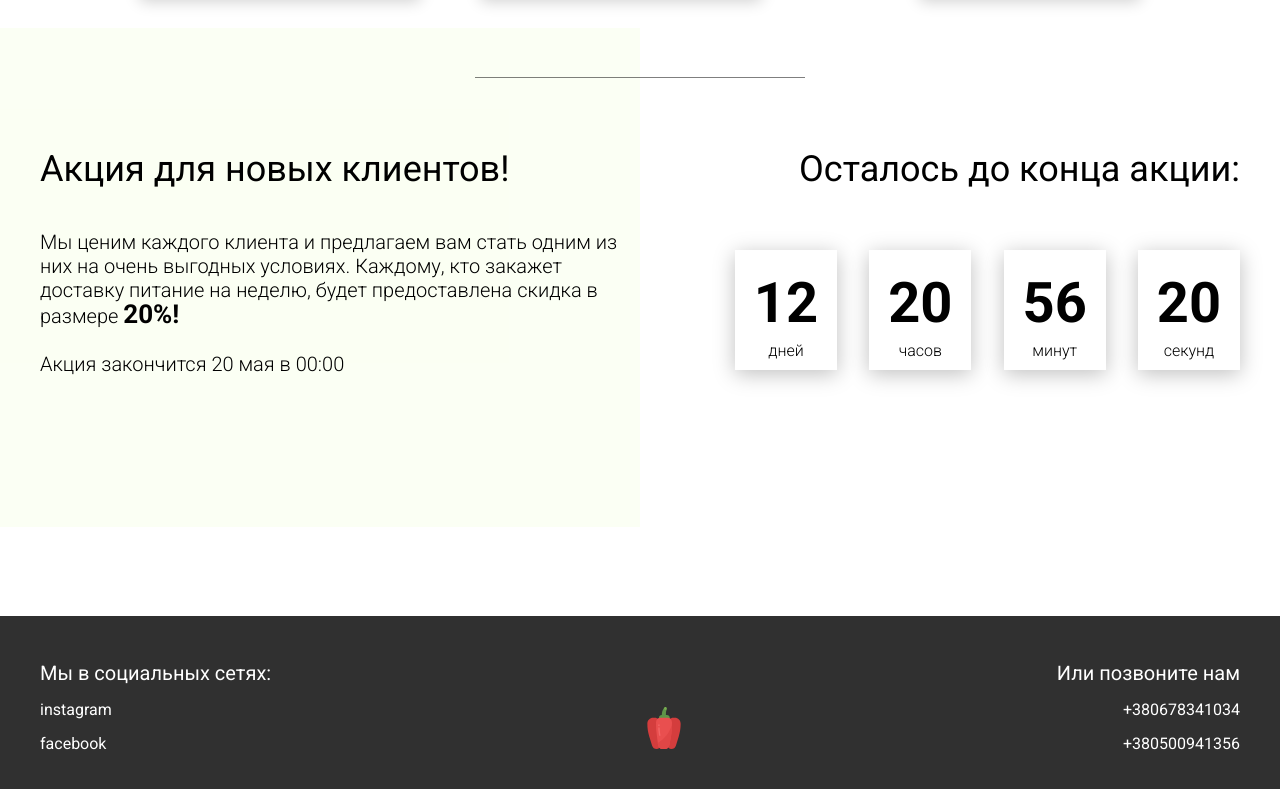
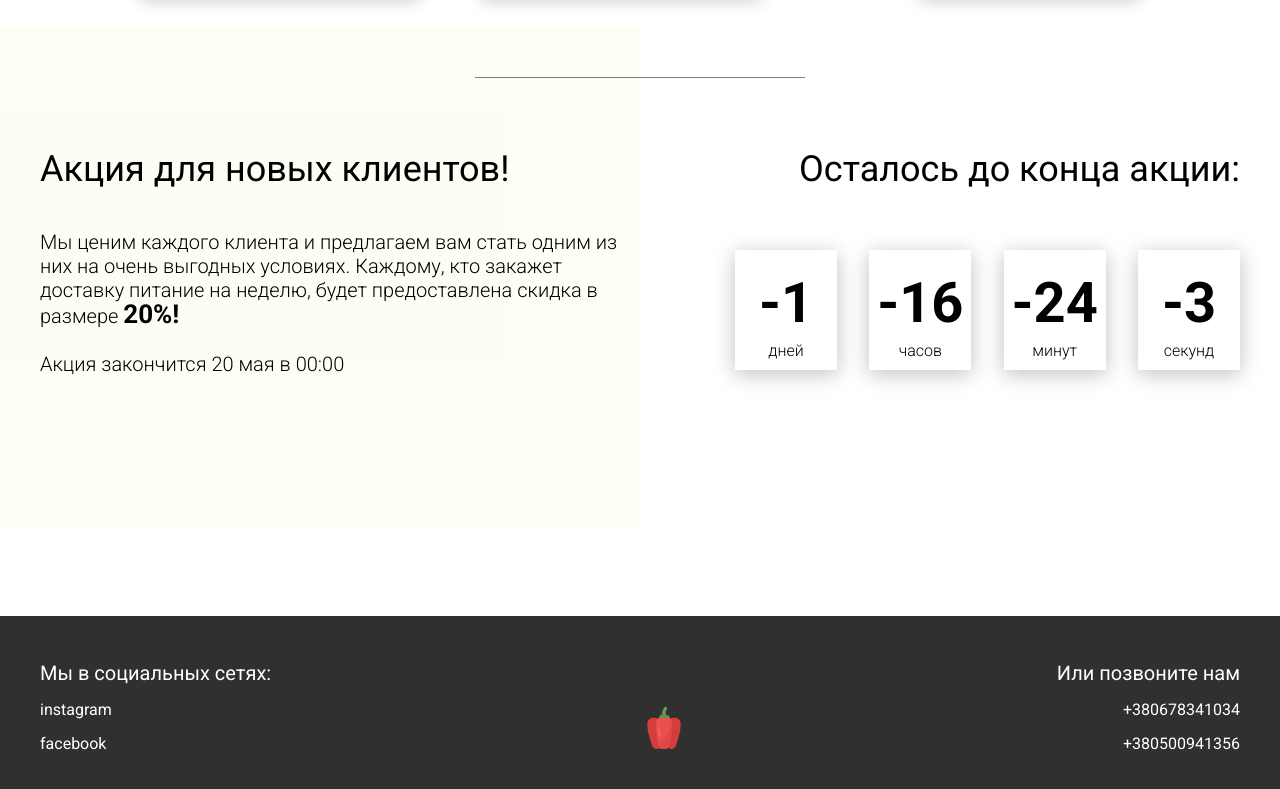
Before and after one commit to mrxyrma/food, a plain HTML site: page index.html in a window 1280 px wide. Shown: the part 3448-4237 px from the top of the page. Drawn offline with Linux system fonts and the light colour scheme.

Commit message:
ДЗ из 4 части 8 урока

```diff
--- a/index.html
+++ b/index.html
@@ -18,7 +18,7 @@
             </nav>
         </div>
         <div class="header__right-block">
-            <button class="btn btn_white">Связаться с нами</button>
+            <button data-modal class="btn btn_white">Связаться с нами</button>
         </div>
     </header>
     <div class="sidepanel">
@@ -86,7 +86,7 @@
                 </div>
             </div>
             <div class="offer__action">
-                <button class="btn btn_dark">Связаться с нами</button>
+                <button data-modal class="btn btn_dark">Связаться с нами</button>
             </div>
         </div>
         <div class="container">
--- a/js/script.js
+++ b/js/script.js
@@ -3,7 +3,7 @@ document.addEventListener('DOMContentLoaded', () => {
         tabs = document.querySelectorAll('.tabheader__item'),
         tabsContent = document.querySelectorAll('.tabcontent');
 
-
+  //Tabs
   function hideTabContent() {
     tabsContent.forEach(item => {
       item.style.display = 'none';
@@ -34,4 +34,59 @@ document.addEventListener('DOMContentLoaded', () => {
       });
     }
     });
+
+    //Timer
+    const endtime = '2022-11-9';
+
+    function getTimeRemaining(endtime) {
+      const t = Date.parse(endtime) - Date.parse(new Date()),
+            days = Math.floor(t / (1000 * 60 * 60 * 24)),
+            hours = Math.floor((t / (1000 * 60 * 60)) % 24),
+            minutes = Math.floor((t / (1000 * 60)) % 60),
+            seconds = Math.floor((t / 1000) % 60);
+
+      return {
+        'total': t,
+        'days': days,
+        'hours': hours,
+        'minutes': minutes,
+        'seconds': seconds
+      };
+    }
+
+    function setZero(num) {
+      if(num >=0 && num < 10) {
+        return `0${num}`;
+      } else {
+        return num;
+      }
+    }
+
+    function setClock(selector, endtime) {
+      const timer = document.querySelector(selector),
+            days = timer.querySelector('#days'),
+            hours = timer.querySelector('#hours'),
+            minutes = timer.querySelector('#minutes'),
+            seconds = timer.querySelector('#seconds'),
+            timeInterval = setInterval(updateClock, 1000);
+
+      updateClock();
+
+      function updateClock() {
+        const t = getTimeRemaining(endtime);
+
+        days.textContent = setZero(t.days);
+        hours.textContent = setZero(t.hours);
+        minutes.textContent = setZero(t.minutes);
+        seconds.textContent = setZero(t.seconds);
+
+        if (t.total <= 0) {
+          clearInterval(timeInterval);
+        }
+
+      }
+    }
+
+    setClock('.timer', endtime);
+
 });
```
